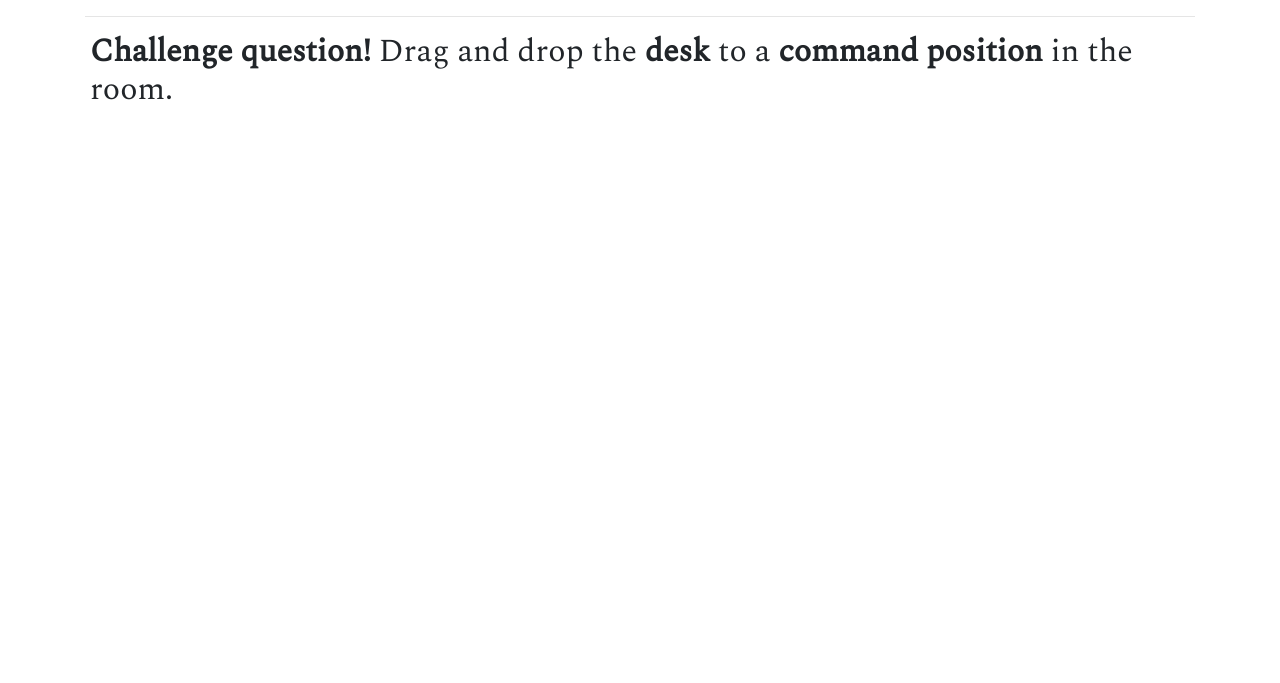
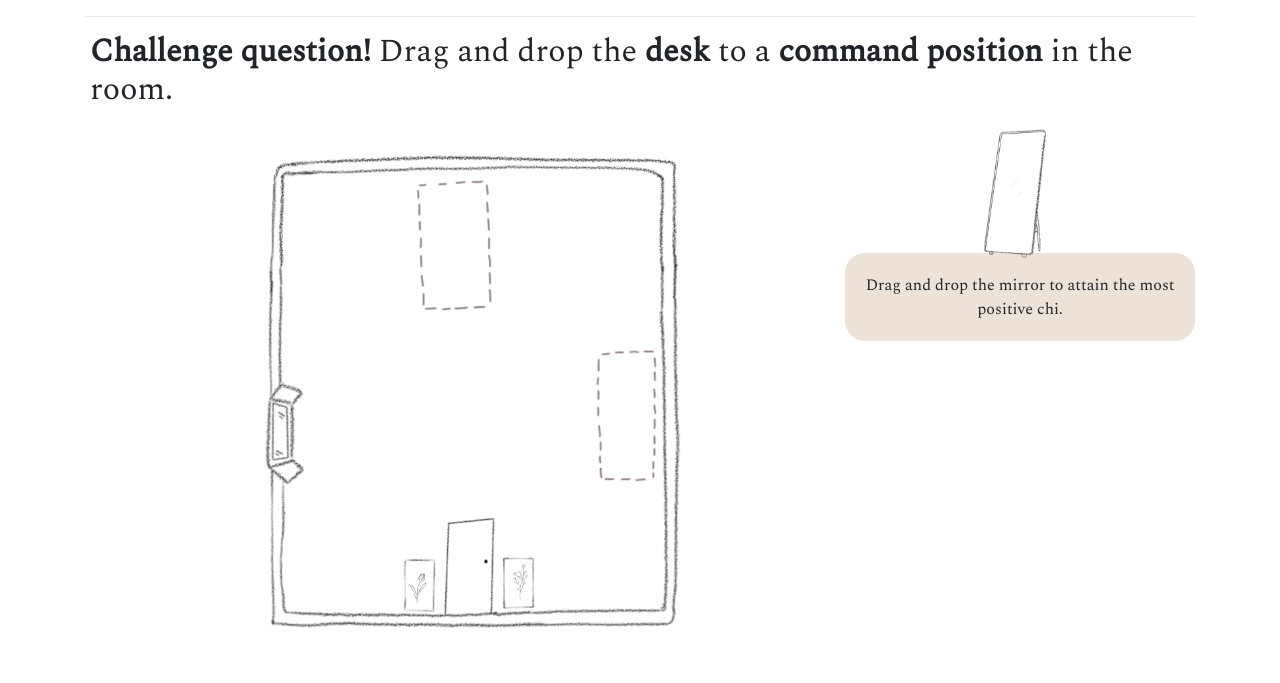
Before and after one commit to ejy2120/fengshui, a Flask app: template templates/quizzes/quiz6.html in a window 1280 px wide. Shown: the part 56-739 px from the top of the page. Run offline with Flask 3, Linux system fonts and the light colour scheme; the template is opened without the code that fills it, so the values that code supplies are empty; some libraries are stand-ins or nearby versions.

Commit message:
/quiz7 (fengshui room achievement) done

```diff
--- a/templates/quizzes/quiz6.html
+++ b/templates/quizzes/quiz6.html
@@ -37,46 +37,56 @@
         </div>
 
         <div class="row">
-            <div class="col-3">
+          <div class="col-md-8">
+            <div class="row">
+              <img
+                src="{{ url_for('static', filename='images/chi-self-check.png') }}"
+                style="width: 800px"
+                id="chi-selfcheck"
+              />
+            </div>
+            <div class="row">
+              <div class="col-md-4">
+                <div class="droppable incorrect-div"></div>
+              </div>
+              <div class="col-md-4">
+                <div class="droppable correct-div"></div>
+              </div>
+              <div class="col-md-4"></div>
+            </div>
+          </div>
 
+          <div class="col-md-4 chi-txt-and-mirror">
+            <div class="text-center">
+              <img
+                src="{{ url_for('static', filename='images/mirror.png') }}"
+                class="draggable"
+                id="mirror"
+                style="width: 198px"
+              />
             </div>
-            <div class="col-3">
-
+            <div class="text-center text-bubble3">
+              Drag and drop the mirror to attain the most positive chi.
             </div>
-            <div class="col-3">
-
-            </div>
+            <button
+              id="next-concept-button"
+              class="next-button"
+              style="display: none; margin-top: 20px; padding: 10px"
+            >
+              Next Concept
+            </button>
+            <button
+              id="try-again-button"
+              class="try-button"
+              style="display: none; margin-top: 10px; padding: 10px"
+            >
+              Try again
+            </button>
+          </div>
         </div>
     </div>
 
-    <!-- <div class="container spectral-regular">
-      <div class="row">
-        <h1 class="examples-header">Move the <b>bed</b> to <b>command position</b> and <b>symmetry</b>.
-        </h1>
-      </div>
-
-      <div class="row">
-
-        <div class="col-md-8" id="command-ex">
-            <div class="row">
-                <img src="{{ url_for('static', filename='images/quiz1.png') }}"/>
-            </div>
-            <div class="row">
-
-                <div class="col-md-4">
-                    <div class="droppable incorrect-div1"></div>
-                    <div class="droppable correct-div"></div>
-                </div>
-                <div class="col-md-4">
-                    <div class="droppable incorrect-div2"></div>
-                </div>
-                <div class="col-md-4"></div>
-            </div>
-
-
-
-        </div>
-
+<!--
         <div class="col-md-4">
             <div class="text-center">
                 <img src="{{ url_for('static', filename='images/quiz-bed.png') }}" class="draggable bed-img">
```
Also changed, not shown: templates/quizzes/quiz7.html (added, +54 -0 lines), static/images/fengshui-room.png (added).
